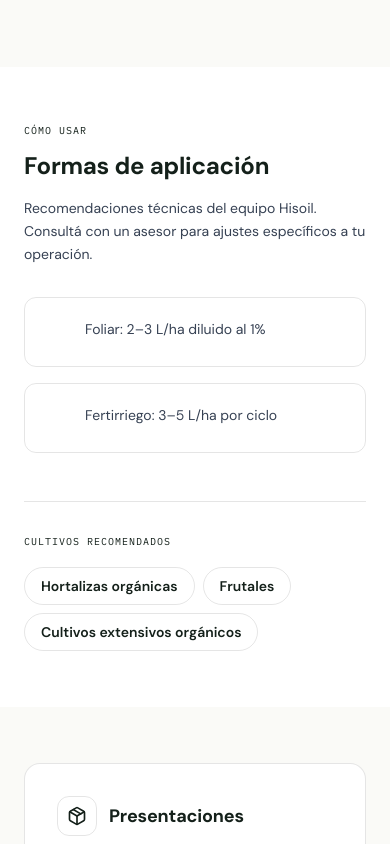
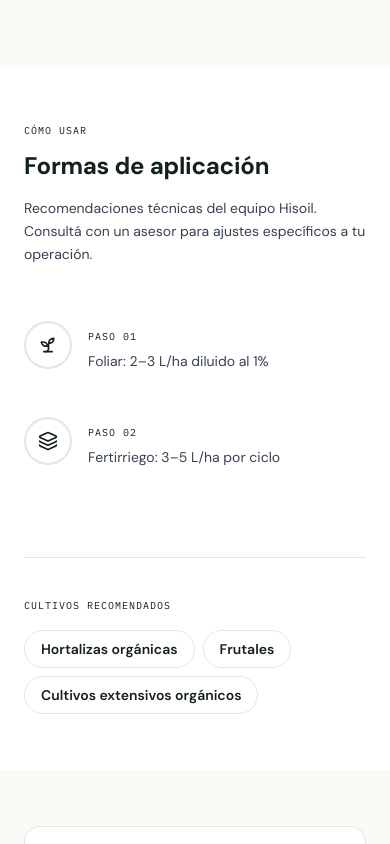
Before and after one commit to Chinnimb/hisoil, a React (Vite) app: page /productos/agroeco in a window 390 px wide. Shown: the part 2080-2924 px from the top of the page. Built offline with nearby package versions, Linux system fonts and the light colour scheme.

Commit message:
Productos Agricultura: contenido real del doc + timeline horizontal con iconos y linea conectora en Formas de aplicacion

```diff
--- a/src/app/ProductoDetallePage.tsx
+++ b/src/app/ProductoDetallePage.tsx
@@ -1,5 +1,5 @@
 import { Link, useParams, Navigate } from 'react-router';
-import { ArrowLeft, ArrowUpRight, Check, ChevronRight, ShoppingCart, Eye, Sparkles, ShieldCheck, Package, Thermometer } from 'lucide-react';
+import { ArrowLeft, ArrowUpRight, Check, ChevronRight, ShoppingCart, Eye, Sparkles, ShieldCheck, Package, Thermometer, Sprout, Layers, Droplets, Leaf, Repeat } from 'lucide-react';
 import { Header } from './components/Header';
 import { Footer } from './components/Footer';
 import { useModal } from './context/ModalContext';
@@ -206,26 +206,74 @@ export default function ProductoDetallePage() {
 
         {/* Applications + Crops */}
         <section className="py-14 md:py-20 px-6 md:px-12 lg:px-20 bg-white">
-          <div className="max-w-[1600px] mx-auto w-full grid grid-cols-1 lg:grid-cols-3 gap-8 lg:gap-12">
-            <div>
+          <div className="max-w-[1600px] mx-auto w-full">
+            <div className="max-w-2xl mb-14">
               <div className="text-oliva text-[10px] font-mono uppercase tracking-widest mb-3">Cómo usar</div>
               <h3 className="text-oliva text-2xl md:text-3xl font-bold leading-tight mb-4">Formas de aplicación</h3>
               <p className="text-gray-700 text-sm leading-relaxed">Recomendaciones técnicas del equipo Hisoil. Consultá con un asesor para ajustes específicos a tu operación.</p>
             </div>
-            <div className="lg:col-span-2 grid grid-cols-1 sm:grid-cols-2 gap-4">
-              {product.applications.map((a, i) => (
-                <div key={a} className="bg-paja/40 border border-oliva/10 rounded-xl p-5 flex items-start gap-3">
-                  <div className="w-7 h-7 rounded-lg bg-oliva text-white flex items-center justify-center flex-shrink-0 font-mono text-xs font-bold">
-                    {String(i + 1).padStart(2, '0')}
+
+            {/* Desktop — horizontal timeline with connecting line */}
+            <div className="hidden md:block relative">
+              {/* Connector line */}
+              <div className="absolute top-8 left-0 right-0 h-px bg-oliva/20" style={{
+                marginLeft: `calc((100% / ${product.applications.length}) / 2)`,
+                marginRight: `calc((100% / ${product.applications.length}) / 2)`,
+              }} />
+
+              <div
+                className="grid gap-6"
+                style={{ gridTemplateColumns: `repeat(${product.applications.length}, minmax(0, 1fr))` }}
+              >
+                {product.applications.map((a, i) => {
+                  const icons = [Sprout, Layers, Droplets, Leaf, Repeat];
+                  const StepIcon = icons[i % icons.length];
+                  return (
+                    <div key={a} className="flex flex-col items-center text-center relative">
+                      {/* Icon circle */}
+                      <div className="relative z-10 w-16 h-16 rounded-full bg-white border-2 border-oliva flex items-center justify-center mb-5 shadow-sm">
+                        <StepIcon className="w-6 h-6 text-oliva" />
+                      </div>
+                      {/* Step number */}
+                      <div className="text-oliva/60 font-mono text-[10px] uppercase tracking-widest mb-2">
+                        Paso {String(i + 1).padStart(2, '0')}
+                      </div>
+                      {/* Text */}
+                      <p className="text-gray-700 text-sm leading-relaxed max-w-[240px]">{a}</p>
+                    </div>
+                  );
+                })}
+              </div>
+            </div>
+
+            {/* Mobile — vertical timeline */}
+            <div className="md:hidden space-y-0">
+              {product.applications.map((a, i) => {
+                const icons = [Sprout, Layers, Droplets, Leaf, Repeat];
+                const StepIcon = icons[i % icons.length];
+                const isLast = i === product.applications.length - 1;
+                return (
+                  <div key={a} className="flex gap-4">
+                    <div className="flex flex-col items-center">
+                      <div className="w-12 h-12 rounded-full bg-white border-2 border-oliva flex items-center justify-center flex-shrink-0 z-10">
+                        <StepIcon className="w-5 h-5 text-oliva" />
+                      </div>
+                      {!isLast && <div className="w-px flex-1 bg-oliva/20 my-2" style={{ minHeight: 32 }} />}
+                    </div>
+                    <div className="pb-8 pt-2">
+                      <div className="text-oliva/60 font-mono text-[10px] uppercase tracking-widest mb-1">
+                        Paso {String(i + 1).padStart(2, '0')}
+                      </div>
+                      <p className="text-gray-700 text-sm leading-relaxed">{a}</p>
+                    </div>
                   </div>
-                  <span className="text-gray-700 text-sm leading-relaxed">{a}</span>
-                </div>
-              ))}
+                );
+              })}
             </div>
 
             {product.crops && product.crops.length > 0 && (
               <>
-                <div className="lg:col-span-3 pt-8 mt-4 border-t border-oliva/10">
+                <div className="pt-10 mt-14 border-t border-oliva/10">
                   <div className="text-oliva text-[10px] font-mono uppercase tracking-widest mb-4">Cultivos recomendados</div>
                   <div className="flex flex-wrap gap-2">
                     {product.crops.map((c) => (
--- a/src/app/data/products.ts
+++ b/src/app/data/products.ts
@@ -65,62 +65,134 @@ export const products: ProductDetail[] = [
   {
     slug: 'compost',
     name: 'HiSoil Compost',
-    short: 'Enmienda orgánica para cultivos extensivos e intensivos.',
+    short: 'Enmienda orgánica premium para la regeneración y fertilidad de los suelos.',
     line: 'agricultura', Icon: Sprout, image: IMG.compostPile,
-    format: 'Bolsa 20 kg · Big-bag 1 tn', usage: '3–6 t/ha', badge: 'Más vendido',
-    description: 'Enmienda orgánica de alta carga biológica producida a partir de residuos agroindustriales bajo un proceso controlado de compostaje aeróbico. Aporta materia orgánica estable, microorganismos benéficos y nutrientes de liberación gradual.',
-    composition: ['Materia orgánica ≥ 40%', 'Nitrógeno total 1,5–2%', 'Fósforo (P₂O₅) 0,8%', 'Potasio (K₂O) 1,2%', 'pH 6,5–7,5', 'Humedad ≤ 35%'],
-    benefits: ['Mejora la estructura y retención hídrica del suelo', 'Aumenta la actividad microbiana', 'Aporta materia orgánica estable', 'Reduce dependencia de fertilizantes químicos', 'Regenera suelos degradados'],
-    applications: ['Aplicación al voleo pre-siembra', 'Incorporación con rastra 5–10 cm', 'Repetir cada 2–3 campañas'],
-    crops: ['Soja', 'Maíz', 'Trigo', 'Girasol', 'Horticultura'],
-    certifications: ['SENASA', 'IRAM 29556', 'Producción Orgánica'],
-    packaging: commonPack,
-    storage: commonStorage,
+    format: 'A granel · Big Bag 1 m³', usage: '3–6 t/ha', badge: 'Más vendido',
+    description: 'HiSoil Compost es una enmienda orgánica elaborada a partir de residuos agroindustriales seleccionados mediante un proceso controlado de compostaje aeróbico. Su alto contenido de materia orgánica estabilizada y actividad biológica contribuye a mejorar la fertilidad, la estructura y el funcionamiento del suelo de manera sostenible. Desarrollado para agricultura extensiva e intensiva, es una solución natural para incrementar la productividad, favorecer la salud del suelo y reducir la dependencia de fertilizantes de síntesis química.',
+    composition: ['Materia orgánica 30%', 'Nitrógeno total 1,5–2,0%', 'Fósforo (P₂O₅) 0,8%', 'Potasio (K₂O) 1,2%', 'pH 6,5–7,5', 'Humedad ≤ 45%'],
+    benefits: [
+      'Incrementa el contenido de materia orgánica del suelo',
+      'Mejora la estructura, aireación y estabilidad de los agregados',
+      'Favorece la retención e infiltración de agua',
+      'Estimula la actividad biológica y microbiológica del suelo',
+      'Aporta nutrientes de liberación gradual',
+      'Favorece el desarrollo radicular',
+      'Reduce la dependencia de fertilizantes químicos',
+      'Contribuye a la regeneración de suelos degradados',
+      'Apto para sistemas de producción orgánica',
+    ],
+    applications: [
+      'Aplicación al voleo antes de la siembra',
+      'Incorporación superficial mediante rastra o implemento similar',
+      'Repetir la aplicación según el manejo del establecimiento y los niveles de materia orgánica del suelo',
+    ],
+    crops: ['Soja', 'Maíz', 'Trigo', 'Girasol', 'Cebada', 'Pasturas', 'Frutales', 'Viñedos', 'Hortalizas', 'Cultivos intensivos'],
+    certifications: ['Apto para Producción Orgánica'],
+    packaging: ['A granel', 'Big Bag 1 m³'],
+    storage: 'Conservar en un lugar seco, ventilado y protegido de la humedad. Vida útil: 24 meses.',
   },
   {
     slug: 'biofert',
     name: 'HiSoil Biofert',
-    short: 'Biofertilizante líquido con microorganismos para suelo y fertirriego.',
+    short: 'Biofertilizante biológico de última generación.',
     line: 'agricultura', Icon: Sprout, image: IMG.greenSprout,
-    format: 'Bidón 20 L · IBC 1.000 L', usage: '2–4 L/ha',
-    description: 'Biofertilizante líquido de última generación con consorcio de microorganismos benéficos (bacterias fijadoras de nitrógeno, solubilizadoras de fósforo y promotoras de crecimiento). Formulado para aplicación al suelo, foliar o fertirriego.',
-    composition: ['Azotobacter chroococcum ≥ 10⁹ UFC/ml', 'Bacillus subtilis ≥ 10⁸ UFC/ml', 'Pseudomonas fluorescens ≥ 10⁸ UFC/ml', 'Ácidos húmicos 3%', 'Estabilizadores biológicos'],
-    benefits: ['Fija nitrógeno atmosférico', 'Solubiliza fósforo del suelo', 'Estimula el desarrollo radicular', 'Mejora tolerancia al estrés hídrico', 'Compatible con siembra directa'],
-    applications: ['Fertirriego: 2 L/ha en cada riego', 'Aplicación al suelo: 3–4 L/ha en pre-siembra', 'Foliar: 1 L/ha diluido al 1%'],
-    crops: ['Soja', 'Maíz', 'Trigo', 'Frutales', 'Hortalizas'],
-    certifications: ['SENASA', 'INTA', 'Producción Orgánica'],
-    packaging: ['Bidón 5 L', 'Bidón 20 L', 'IBC 1.000 L'],
-    storage: 'Lugar fresco (5–25 °C), alejado de agroquímicos. No congelar. Vida útil: 12 meses.',
+    format: 'Bidón 20 L · IBC 1.000 L', usage: 'Suelo · Fertirriego · Foliar',
+    description: 'HiSoil Biofert es un biofertilizante líquido formulado con un consorcio de microorganismos benéficos y sustancias bioactivas, desarrollado para potenciar la actividad biológica del suelo y favorecer el crecimiento de los cultivos. Su formulación estimula los procesos biológicos naturales del suelo, promoviendo una mayor disponibilidad de nutrientes, un mejor desarrollo radicular y una mayor eficiencia en el aprovechamiento de los fertilizantes aplicados. Puede incorporarse fácilmente a programas de agricultura convencional, agricultura regenerativa y producción orgánica, mediante aplicaciones al suelo, fertirriego o pulverización foliar.',
+    composition: [
+      'Consorcio de microorganismos benéficos seleccionados',
+      'Sustancias bioactivas de origen natural',
+      'Estabilizadores biológicos',
+    ],
+    benefits: [
+      'Favorece la fijación biológica de nitrógeno',
+      'Contribuye a la solubilización del fósforo presente en el suelo',
+      'Estimula el desarrollo del sistema radicular',
+      'Incrementa la actividad microbiológica del suelo',
+      'Favorece una mayor eficiencia en el uso de nutrientes',
+      'Contribuye a mejorar el desarrollo y vigor de los cultivos',
+      'Compatible con programas de agricultura regenerativa',
+      'Compatible con producción orgánica',
+    ],
+    applications: [
+      'Fertirriego: 2 L/ha por aplicación',
+      'Aplicación al suelo: 3 a 4 L/ha durante la preparación del lote o en los primeros estadios del cultivo',
+      'Aplicación foliar: 1 L/ha diluido al 1%',
+    ],
+    crops: ['Soja', 'Maíz', 'Trigo', 'Girasol', 'Alfalfa', 'Frutales', 'Viñedos', 'Hortalizas', 'Cultivos intensivos'],
+    certifications: ['Compatible con producción orgánica'],
+    packaging: ['Bidón 20 litros', 'IBC 1.000 litros'],
+    storage: 'Conservar en su envase original, en un lugar fresco y seco, entre 5 y 25 °C, protegido de la luz solar directa. No congelar. Vida útil: 12 meses.',
   },
   {
     slug: 'humic',
     name: 'HiSoil Humic',
-    short: 'Concentrado de ácidos húmicos y fúlvicos.',
+    short: 'Enmienda orgánica húmica a base de compost y leonardita.',
     line: 'agricultura', Icon: Sprout, image: IMG.soilDark,
-    format: 'Bidón 10 L · 20 L', usage: '1–2 L/ha',
-    description: 'Concentrado líquido de ácidos húmicos y fúlvicos extraídos de leonardita. Mejora la CIC (capacidad de intercambio catiónico) del suelo, estimula el crecimiento radicular y aumenta la eficiencia de los fertilizantes aplicados.',
-    composition: ['Ácidos húmicos 12%', 'Ácidos fúlvicos 3%', 'Potasio (K₂O) 5%', 'pH 10–11', 'Extracto de leonardita'],
-    benefits: ['Aumenta CIC del suelo', 'Mejora asimilación de nutrientes', 'Estimula desarrollo radicular', 'Neutraliza pH ácidos', 'Compatible con fertilizantes'],
-    applications: ['Al suelo: 2 L/ha en pre-siembra', 'Fertirriego: 1 L/ha por aplicación', 'Foliar: 0,5 L/ha al 0,5%'],
-    crops: ['Cereales', 'Oleaginosas', 'Horticultura', 'Frutales'],
-    certifications: ['SENASA'],
-    packaging: ['Bidón 5 L', 'Bidón 10 L', 'Bidón 20 L'],
-    storage: commonStorage,
+    format: 'A granel · Big Bag 1 m³', usage: '100–500 kg/ha',
+    description: 'HiSoil Humic es una enmienda orgánica sólida elaborada a partir de una mezcla de compost de alta calidad y leonardita, diseñada para mejorar la fertilidad del suelo y potenciar el desarrollo de los cultivos. La combinación de materia orgánica estabilizada con sustancias húmicas naturales mejora las propiedades físicas, químicas y biológicas del suelo, favoreciendo la actividad microbiológica, la disponibilidad de nutrientes y el crecimiento radicular. Su aplicación incrementa la capacidad de intercambio catiónico (CIC), mejora la eficiencia de los fertilizantes y favorece una mayor estabilidad de la materia orgánica en el perfil del suelo. Por su composición de origen natural, es un producto apto para sistemas de producción orgánica.',
+    composition: [
+      'Compost estabilizado de alta calidad',
+      'Leonardita seleccionada',
+      'Ácidos húmicos 12%',
+      'Ácidos fúlvicos 3%',
+      'Potasio (K₂O) 5%',
+    ],
+    benefits: [
+      'Incrementa la capacidad de intercambio catiónico (CIC)',
+      'Favorece la disponibilidad y absorción de nutrientes',
+      'Estimula el desarrollo del sistema radicular',
+      'Mejora la estructura del suelo',
+      'Incrementa la retención de humedad',
+      'Favorece una mayor eficiencia en el uso de fertilizantes',
+      'Estimula la actividad biológica del suelo',
+      'Compatible con fertilización mineral y orgánica',
+      'Apto para sistemas de producción orgánica',
+    ],
+    applications: [
+      'Aplicación incorporada durante la preparación del terreno',
+      'Aplicación localizada en la línea de siembra',
+      'Aplicación alrededor de la zona radicular en cultivos perennes',
+    ],
+    crops: ['Cereales', 'Oleaginosas', 'Frutales', 'Viñedos', 'Hortalizas', 'Cultivos intensivos', 'Forestales'],
+    certifications: ['Apto para Producción Orgánica'],
+    packaging: ['A granel', 'Big Bag 1 m³'],
+    storage: 'Conservar en un lugar seco, ventilado y protegido de la humedad y de la luz solar directa. Vida útil: 24 meses.',
   },
   {
     slug: 'carbon',
     name: 'HiSoil Carbon',
-    short: 'Mejorador de suelo rico en carbono estable.',
+    short: 'Enmienda orgánica carbonizada para agricultura regenerativa.',
     line: 'agricultura', Icon: Sprout, image: IMG.farmerHand,
-    format: 'Big-bag 1 tn', usage: '2–5 t/ha',
-    description: 'Mejorador de suelo tipo biochar producido por pirólisis controlada de biomasa vegetal. Aporta carbono estable de larga duración, mejora la retención de agua y nutrientes, y contribuye al secuestro de CO₂.',
-    composition: ['Carbono estable ≥ 65%', 'Ceniza ≤ 15%', 'pH 8–10', 'Área superficial > 300 m²/g', 'Humedad ≤ 20%'],
-    benefits: ['Secuestra carbono por 100+ años', 'Aumenta retención hídrica hasta 30%', 'Reduce lixiviación de nutrientes', 'Mejora estructura de suelos arenosos', 'Genera créditos de carbono'],
-    applications: ['Incorporación con rastra 10–15 cm', 'Combinar con compost para carga biológica', 'Aplicación única cada 5–10 años'],
-    crops: ['Todos los cultivos'],
-    certifications: ['SENASA', 'European Biochar Certificate'],
-    packaging: ['Big-bag 500 kg', 'Big-bag 1 tn', 'A granel'],
-    storage: commonStorage,
+    format: 'A granel · Big Bag 1 m³', usage: '2–5 t/ha',
+    description: 'HiSoil Carbon es una enmienda orgánica premium elaborada a partir de una mezcla de 70% compost maduro HiSoil y 30% biochar (carbonilla vegetal), desarrollada para incrementar el contenido de carbono estable del suelo y potenciar los beneficios de la materia orgánica. La combinación del compost con el biochar integra los beneficios de la materia orgánica estabilizada con la alta porosidad y estabilidad del carbono vegetal, favoreciendo la actividad microbiológica, la disponibilidad de nutrientes y la regeneración de los suelos. Su aplicación mejora la estructura física del suelo, incrementa la capacidad de retención de agua y nutrientes y contribuye a aumentar el carbono orgánico del perfil, siendo una herramienta ideal para programas de agricultura regenerativa y proyectos vinculados a la captura de carbono.',
+    composition: [
+      '70% Compost maduro HiSoil',
+      '30% Biochar (carbonilla vegetal)',
+      'Alto contenido de carbono orgánico estable',
+      'Materia orgánica estabilizada',
+      'Producto de origen natural',
+    ],
+    benefits: [
+      'Incrementa el contenido de carbono del suelo',
+      'Favorece la captura y almacenamiento de carbono',
+      'Mejora la estructura y estabilidad de los agregados',
+      'Incrementa la capacidad de retención de agua',
+      'Favorece la retención y disponibilidad de nutrientes',
+      'Reduce pérdidas por lixiviación',
+      'Estimula la actividad microbiológica',
+      'Favorece el desarrollo radicular',
+      'Compatible con programas de agricultura regenerativa',
+      'Apto para producción orgánica',
+    ],
+    applications: [
+      'Aplicación incorporada durante la preparación del terreno',
+      'Mezclado con el horizonte superficial mediante labores livianas',
+      'Puede combinarse con HiSoil Biofert para potenciar la colonización biológica del biochar',
+    ],
+    crops: ['Soja', 'Maíz', 'Trigo', 'Girasol', 'Cebada', 'Pasturas', 'Frutales', 'Viñedos', 'Hortalizas', 'Cultivos intensivos', 'Forestales'],
+    certifications: ['Apto para Producción Orgánica', 'Compatible con Agricultura Regenerativa'],
+    packaging: ['A granel', 'Big Bag 1 m³'],
+    storage: 'Conservar en un lugar seco, ventilado y protegido de la humedad. Vida útil: 24 meses.',
   },
   {
     slug: 'npk-organic',
@@ -200,17 +272,41 @@ export const products: ProductDetail[] = [
   {
     slug: 'regenera',
     name: 'HiSoil Regenera',
-    short: 'Programa integral de regeneración de suelos.',
+    short: 'Programa integral para la regeneración de suelos.',
     line: 'agricultura', Icon: Sprout, image: IMG.fieldSunset,
-    format: 'Plan por campaña', usage: 'A medida', badge: 'Recomendado',
-    description: 'Programa integral que combina productos y asesoramiento técnico personalizado para la regeneración de suelos degradados. Incluye análisis inicial, plan de aplicación por 3 campañas y seguimiento continuo.',
-    composition: ['Compost premium', 'Bioinsumos microbianos', 'Enmienda con biochar', 'Extractos húmicos', 'Cover crops recomendados'],
-    benefits: ['Recupera materia orgánica en 2–3 campañas', 'Restaura biodiversidad microbiana', 'Mejora estructura y porosidad', 'Aumenta rentabilidad a largo plazo', 'Genera créditos de carbono'],
-    applications: ['Diagnóstico inicial de suelo', 'Plan personalizado por lote', 'Ejecución con asesor técnico dedicado', 'Monitoreo trimestral'],
-    crops: ['Cualquier cultivo extensivo'],
-    certifications: ['Verified Carbon Standard', 'SENASA'],
-    packaging: ['Plan por campaña', 'Contrato 3 años recomendado'],
-    storage: 'N/A',
+    format: 'Programa técnico personalizado', usage: 'A medida de cada establecimiento', badge: 'Recomendado',
+    description: 'HiSoil Regenera es un programa integral desarrollado para recuperar la salud y productividad de suelos degradados mediante un manejo técnico que combina diagnóstico, planificación, aplicación de enmiendas orgánicas, bioinsumos y seguimiento agronómico. Cada programa se diseña específicamente para cada establecimiento, considerando las características del suelo, el sistema productivo y los objetivos del productor. A través de un enfoque basado en agricultura regenerativa, HiSoil Regenera busca incrementar la materia orgánica, mejorar la actividad biológica, aumentar la eficiencia en el uso del agua y los nutrientes, y recuperar progresivamente la fertilidad del suelo. Más que un producto, HiSoil Regenera es un servicio de acompañamiento técnico pensado para lograr mejoras sostenibles y medibles en el tiempo.',
+    composition: [
+      'HiSoil Compost',
+      'HiSoil Carbon',
+      'HiSoil Humic',
+      'HiSoil Biofert',
+      'Recomendaciones de manejo de residuos orgánicos',
+      'Estrategias para incrementar el carbono orgánico del suelo',
+      'Recomendación de cultivos de servicio y prácticas de agricultura regenerativa',
+    ],
+    benefits: [
+      'Incrementa el contenido de materia orgánica del suelo',
+      'Favorece la recuperación de la actividad biológica',
+      'Mejora la estructura, aireación y estabilidad de los agregados',
+      'Incrementa la infiltración y retención de agua',
+      'Optimiza la disponibilidad y el aprovechamiento de nutrientes',
+      'Favorece el desarrollo radicular',
+      'Reduce la degradación física y química del suelo',
+      'Contribuye a aumentar el carbono orgánico del suelo',
+      'Mejora la productividad y sustentabilidad del sistema a largo plazo',
+      'Permite medir y monitorear la evolución del suelo campaña tras campaña',
+    ],
+    applications: [
+      'Diagnóstico inicial: relevamiento del establecimiento y análisis de las condiciones físicas, químicas y biológicas del suelo',
+      'Diseño del programa: plan de regeneración específico para cada lote (productos, dosis, momentos de aplicación)',
+      'Implementación: aplicación de soluciones HiSoil con acompañamiento técnico durante toda la campaña',
+      'Seguimiento y monitoreo: evaluación periódica de la evolución del suelo mediante indicadores agronómicos',
+    ],
+    crops: ['Agricultura extensiva', 'Agricultura intensiva', 'Frutales', 'Viñedos', 'Horticultura', 'Pasturas', 'Producciones mixtas', 'Proyectos de agricultura regenerativa'],
+    certifications: ['SENASA', 'Compatible con Agricultura Regenerativa', 'Compatible con proyectos de captura de carbono'],
+    packaging: ['Programa anual', 'Programa plurianual', 'Programa recomendado de 3 campañas'],
+    storage: 'Programa técnico personalizado — no aplica almacenamiento de producto.',
   },
 
   // ═══════════════ SUSTRATOS ═══════════════
```
